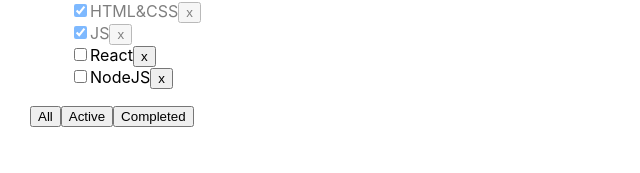
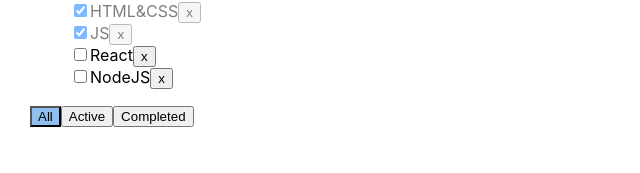
Before and after one commit to hrsk/todolist-main, a React (Create React App) app: page / in a window 1280 px wide. Shown: the part 127-300 px from the top of the page, without its empty margins (0-640 px from the left). Built offline with nearby package versions, Linux system fonts and the light colour scheme.

Commit message:
styled filtration buttons

```diff
--- a/src/App.tsx
+++ b/src/App.tsx
@@ -46,6 +46,7 @@ export const App = () => {
         <div className="App">
             <Todolist title='What to learn'
                 tasks={filteredTasks}
+                filter={filter}
                 removeTask={removeTask}
                 addTask={addTask}
                 changeTasksFilter={changeTasksFilter}
--- a/src/Button.tsx
+++ b/src/Button.tsx
@@ -1,10 +1,11 @@
 type PropsType = {
     title: string
     onClick?: () => void
+    className?: string | undefined;
 }
 
-export const Button = ({ title, onClick }: PropsType) => {
+export const Button = ({ className, title, onClick }: PropsType) => {
     return (
-        <button onClick={onClick}>{title}</button>
+        <button className={className} onClick={onClick}>{title}</button>
     )
 }
--- a/src/Todolist.tsx
+++ b/src/Todolist.tsx
@@ -6,6 +6,7 @@ import './App.css';
 export type PropsType = {
     title: string
     tasks: TaskType[]
+    filter: FilterValuesType
     addTask: (value: string) => void
     removeTask: (taskId: string) => void
     changeTasksFilter: (filter: FilterValuesType) => void
@@ -65,9 +66,12 @@ export const Todolist = (props: PropsType) => {
                 })}
             </ul>
             <div>
-                <Button onClick={() => { props.changeTasksFilter("All") }} title="All" />
-                <Button onClick={() => { props.changeTasksFilter("Active") }} title="Active" />
-                <Button onClick={() => { props.changeTasksFilter("Completed") }} title="Completed" />
+                <Button className={props.filter === 'All' ? "active-filter" : ''}
+                    onClick={() => { props.changeTasksFilter("All") }} title="All" />
+                <Button className={props.filter === 'Active' ? "active-filter" : ''}
+                    onClick={() => { props.changeTasksFilter("Active") }} title="Active" />
+                <Button className={props.filter === 'Completed' ? "active-filter" : ''}
+                    onClick={() => { props.changeTasksFilter("Completed") }} title="Completed" />
             </div>
         </div>
     );
```
